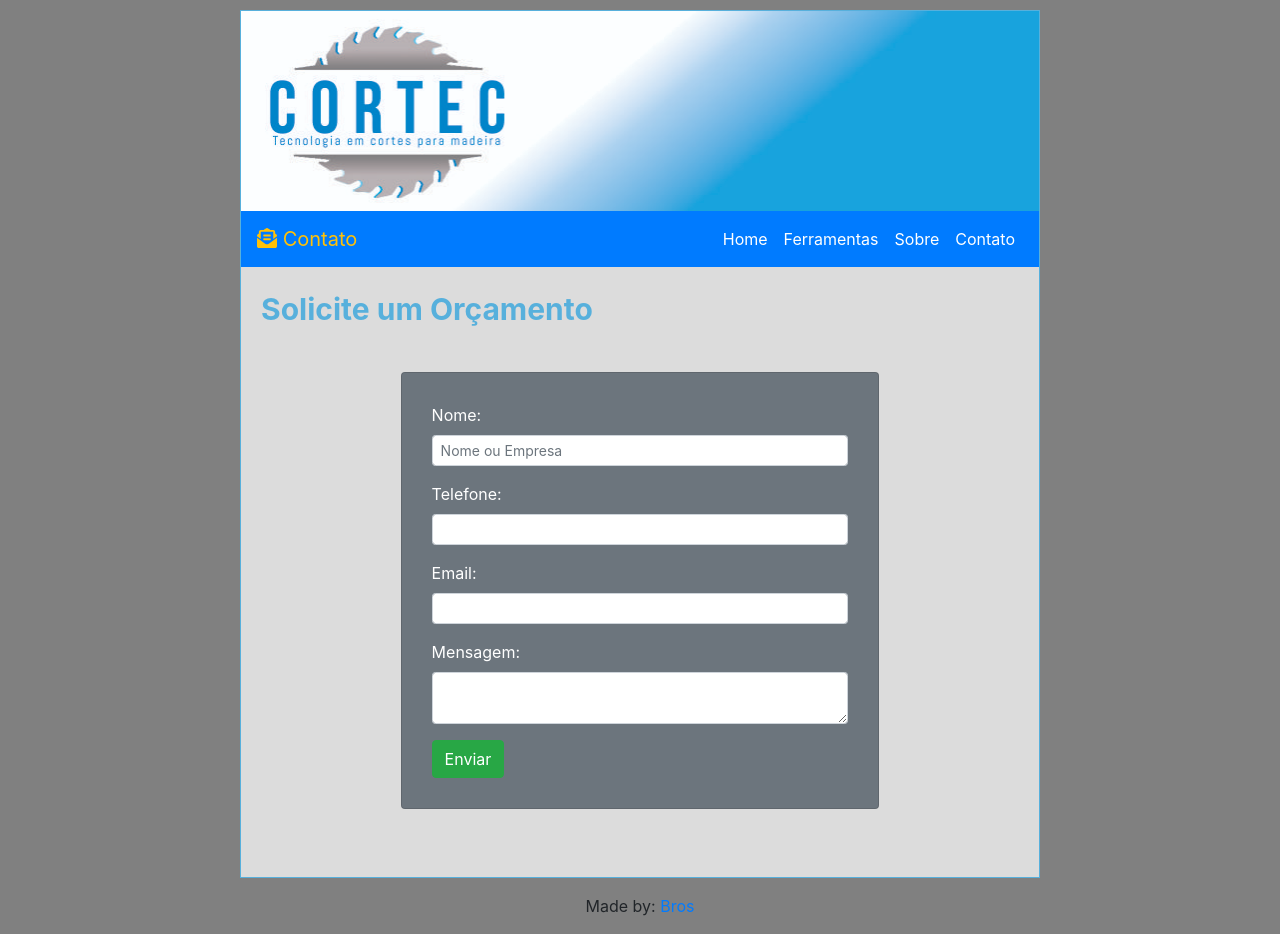
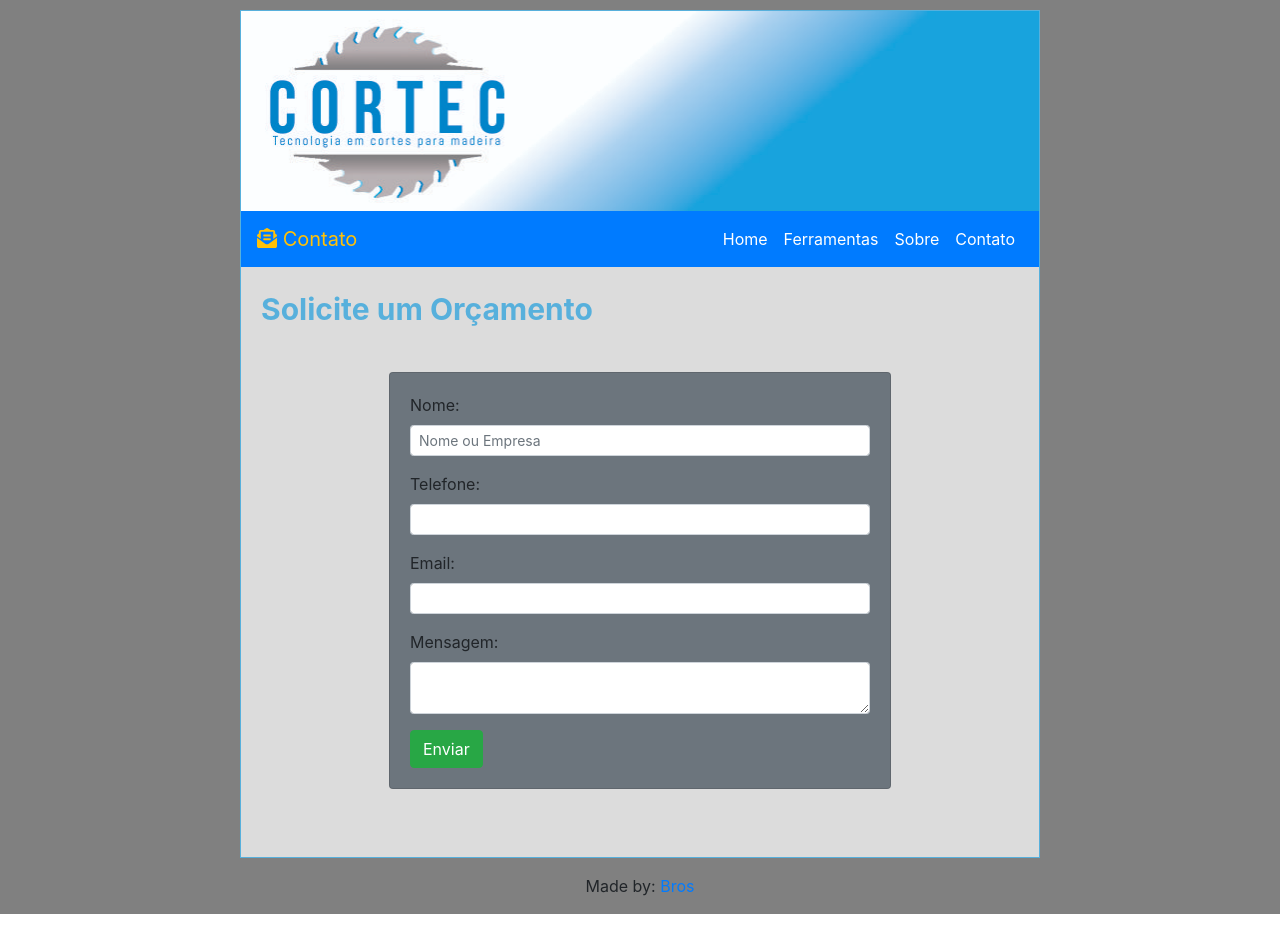
Before and after one commit to lisbao1303/melo-site, a React (Create React App) app: page /contato in a window 1280 px wide. Built offline with nearby package versions, Linux system fonts and the light colour scheme.

Commit message:
ferramentas cadastradas2

```diff
--- a/src/pages/contato/index.js
+++ b/src/pages/contato/index.js
@@ -1,5 +1,13 @@
 import React from "react";
-import { Button, Form, FormGroup, Label, Input } from "reactstrap";
+import {
+  Button,
+  Form,
+  FormGroup,
+  Label,
+  Input,
+  Col,
+  CardBody,
+} from "reactstrap";
 
 import "../../App.css";
 import "bootstrap/dist/css/bootstrap.min.css";
@@ -24,8 +32,9 @@ function Contato() {
           <div>
             <div className="titlecontato">Solicite um Orçamento</div>
             <div className="formulario">
-              <Card className="cardcontato mb-5" color="secondary">
-                <div>
+              <Col sm={8}>
+                <Card className=" mb-5" color="secondary">
+                  <CardBody>
                     <Form name="contact" method="post" action="/success">
                       <input type="hidden" name="form-name" value="contact" />
                       <FormGroup>
@@ -69,8 +78,9 @@ function Contato() {
                         Enviar
                       </Button>
                     </Form>
-                </div>
+                  </CardBody>
                 </Card>
+              </Col>
             </div>
           </div>
         </div>
```
Lines whose indentation alone changed are shown as unchanged.
